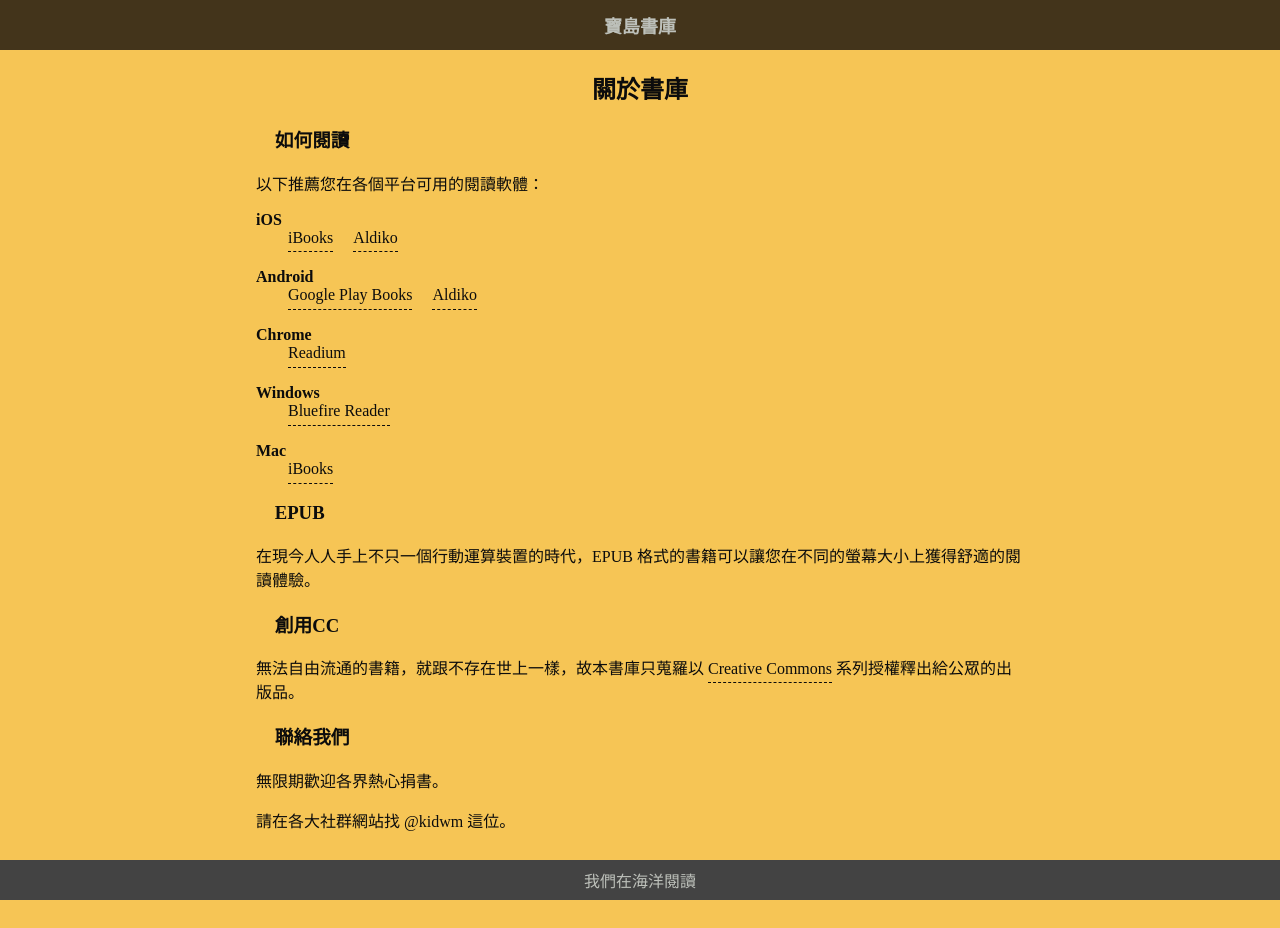
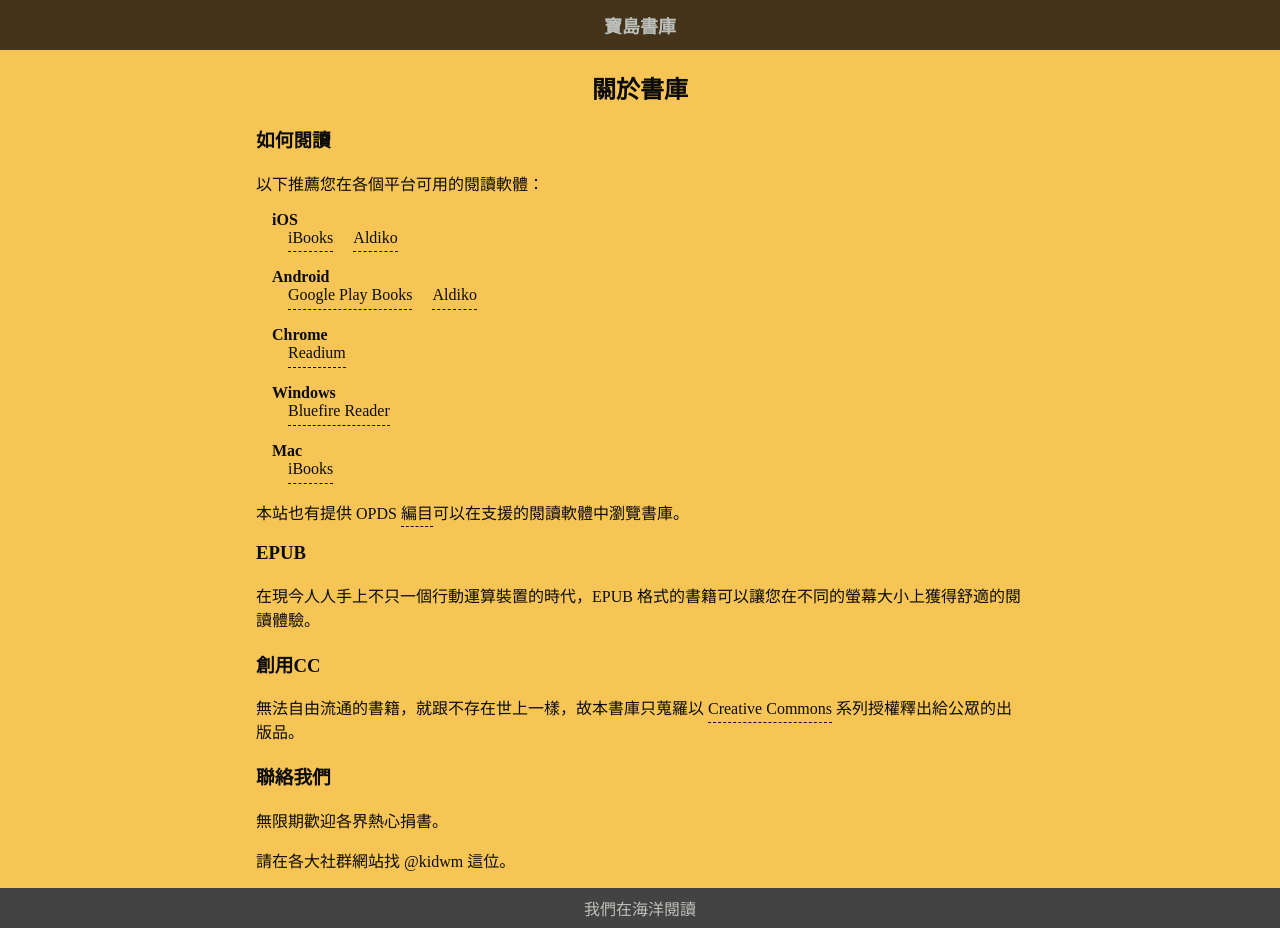
Before and after one commit to taiwan/epub.tw, a Jekyll site: the page built from about.html, in a window 1280 px wide. Built offline with Jekyll 4.4.1, drawn with Linux system fonts in a browser that asks for light colours; before the commit the page ends 900 px from its top, so only the background shows below that.

Commit message:
add post about opds catalog

```diff
--- a/_posts/2016-12-28-the-origin.markdown
+++ b/_posts/2016-12-28-the-origin.markdown
@@ -2,7 +2,6 @@
 title: 本站緣起
 author: kidwm
 ---
-
 大約是年初的時候吧，在朋友分享的[文章](http://gushi.tw/%E5%81%9C%E6%AD%A2%E6%A9%9F%E9%8B%B8%E8%BD%89%E5%8B%95%E7%9A%84%E5%8A%9B%E9%87%8F%EF%BC%9A%E4%B8%80%E4%BD%8D%E7%86%B1%E8%A1%80%E6%94%9D%E5%BD%B1%E8%A8%98%E8%80%85%EF%BC%8C%E7%94%A8%E9%8F%A1%E9%A0%AD/)中讀到蔡日興先生在 [GitBook](https://www.gitbook.com) 平台寫了一本[《紅檜、水鹿與獵人》](https://www.gitbook.com/book/jtsai/forest_deer_hunter/)，在對這本內容圖文並茂的小書感到振奮之餘，我便有了一個想法，要來弄個網站陳列並推廣這些 EPUB 電子書資源。
 
 然後到了年中，開始蒐羅其它的書籍，感謝社群朋友大力響應，雨蒼提供了民間司法改革基金會的多本出版品，凍仁翔也提供了個人著作。
@@ -11,4 +10,4 @@
 
 至於本文一開頭提到的[《紅檜、水鹿與獵人》](https://www.gitbook.com/book/jtsai/forest_deer_hunter/)由於沒能聯絡上作者蔡日興先生取得他的許可，因此沒在本站上架，但還是十分推薦各位閱讀喔！
 
-希望之後書庫可以越來越充實，他們在島嶼寫作，我們在海洋閱讀。
+歡迎大家提供合乎授權可供上架的書籍，希望之後書庫可以越來越充實，他們在島嶼寫作，我們在海洋閱讀。
--- a/about.html
+++ b/about.html
@@ -32,6 +32,7 @@
           <a href="http://www.apple.com/tw/ibooks/">iBooks</a>
         </li>
       </ul>
+      <p>本站也有提供 OPDS <a href="{{ site.url }}/opds.xml">編目</a>可以在支援的閱讀軟體中瀏覽書庫。</p>
     </section>
     <section>
       <h3>EPUB</h3>
--- a/index.html
+++ b/index.html
@@ -26,7 +26,7 @@
 		<hr>
 {% endif %}
 		<h3>書庫收藏</h3>
-		<a href="/opds.xml">OPDS</a>
+		<a href="/opds.xml">CATALOG</a>
 		<ul>
 			{% assign books = site.books | sort: 'date' %}
 			{% for book in books reversed %}
--- a/style.css
+++ b/style.css
@@ -15,10 +15,6 @@
 
 h1 {
   font-size: large;
-}
-
-h3 {
-	padding-left: 1em;
 }
 
 hr {
@@ -108,7 +104,7 @@
 
 main li strong {
   display: block;
-  margin-top: 1em;
+  margin: 1em 0 0 1em;
 }
 
 main li strong ~ a {
@@ -138,6 +134,11 @@
 	padding: 0 1em;
 }
 
+#post img {
+	display: block;
+	margin: 0 auto;
+}
+
 #post footer {
 	margin: 0 auto;
 	display: flex;
```
Also changed, not shown: _posts/2016-12-30-opds-catalog.markdown (added, +19 -0 lines), images/aldiko_opds_01.png (added), images/aldiko_opds_02.png (added), images/aldiko_opds_03.png (added).
